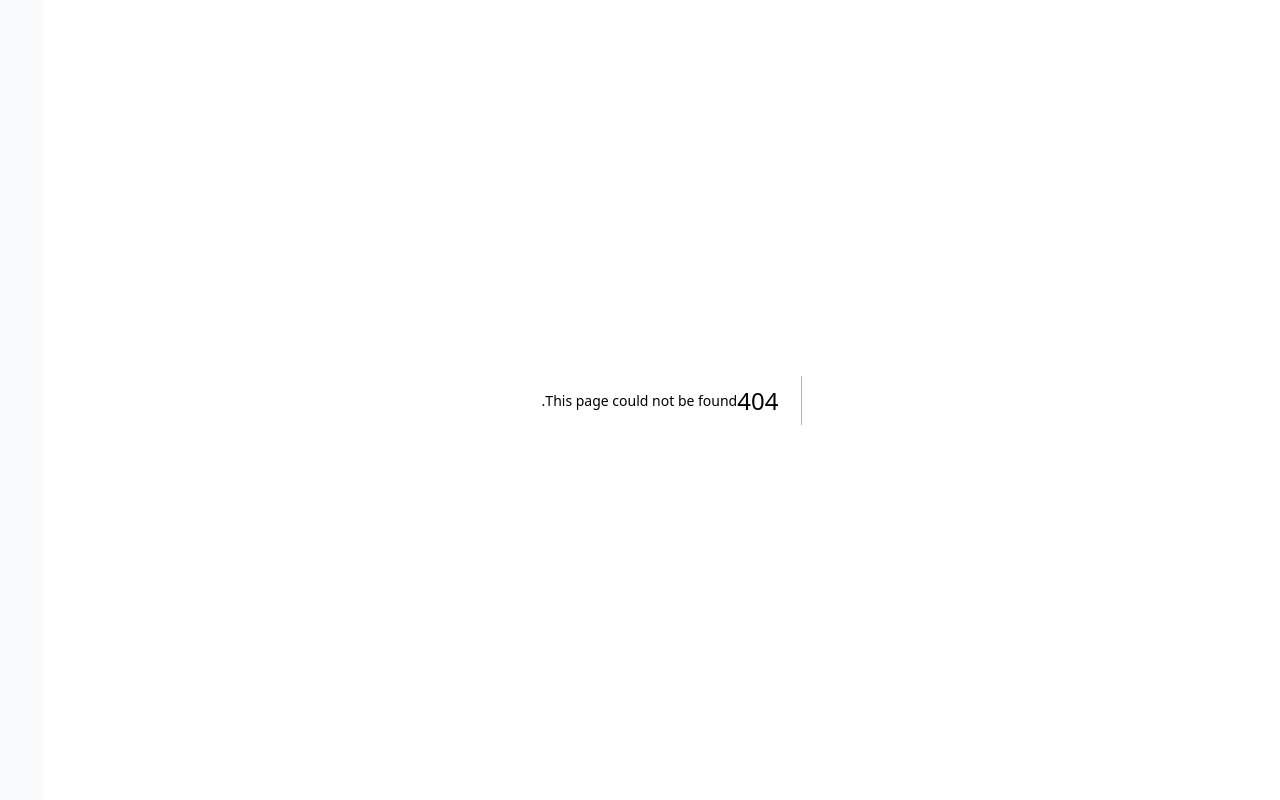
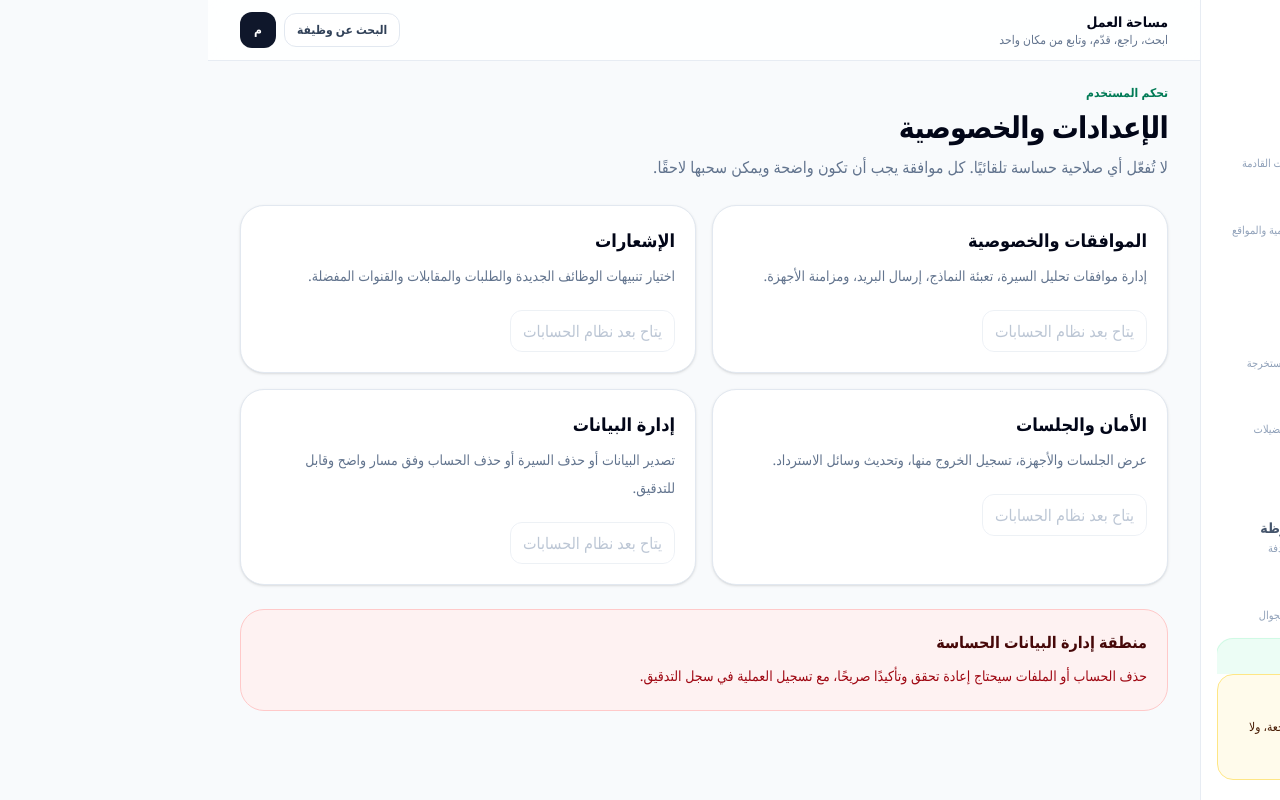
Before and after one commit to Mohammed-3bgarino0-lgtm/job-tracker-platform, a Next.js app in the folder apps/web/: page /settings in a window 1280 px wide. Before the commit this address had no page. Built offline with nearby package versions, Linux system fonts and the light colour scheme.

Commit message:
Add privacy and settings page shell

```diff
--- /dev/null
+++ b/apps/web/src/app/(workspace)/settings/page.tsx
@@ -0,0 +1,58 @@
+import { PageHeader } from '@/components/ui/PageHeader';
+
+const settingsSections = [
+  {
+    title: 'الموافقات والخصوصية',
+    description: 'إدارة موافقات تحليل السيرة، تعبئة النماذج، إرسال البريد، ومزامنة الأجهزة.',
+  },
+  {
+    title: 'الإشعارات',
+    description: 'اختيار تنبيهات الوظائف الجديدة والطلبات والمقابلات والقنوات المفضلة.',
+  },
+  {
+    title: 'الأمان والجلسات',
+    description: 'عرض الجلسات والأجهزة، تسجيل الخروج منها، وتحديث وسائل الاسترداد.',
+  },
+  {
+    title: 'إدارة البيانات',
+    description: 'تصدير البيانات أو حذف السيرة أو حذف الحساب وفق مسار واضح وقابل للتدقيق.',
+  },
+];
+
+export default function SettingsPage() {
+  return (
+    <>
+      <PageHeader
+        eyebrow="تحكم المستخدم"
+        title="الإعدادات والخصوصية"
+        description="لا تُفعّل أي صلاحية حساسة تلقائيًا. كل موافقة يجب أن تكون واضحة ويمكن سحبها لاحقًا."
+      />
+
+      <div className="grid gap-4 md:grid-cols-2">
+        {settingsSections.map((section) => (
+          <section
+            key={section.title}
+            className="rounded-3xl border border-slate-200 bg-white p-5 shadow-sm"
+          >
+            <h2 className="text-lg font-black text-slate-950">{section.title}</h2>
+            <p className="mt-2 text-sm leading-7 text-slate-500">{section.description}</p>
+            <button
+              type="button"
+              disabled
+              className="mt-5 rounded-xl border border-slate-200 px-3 py-2 text-xs font-black text-slate-400"
+            >
+              يتاح بعد نظام الحسابات
+            </button>
+          </section>
+        ))}
+      </div>
+
+      <section className="mt-6 rounded-3xl border border-red-200 bg-red-50 p-5">
+        <h2 className="font-black text-red-950">منطقة إدارة البيانات الحساسة</h2>
+        <p className="mt-2 text-sm leading-7 text-red-800">
+          حذف الحساب أو الملفات سيحتاج إعادة تحقق وتأكيدًا صريحًا، مع تسجيل العملية في سجل التدقيق.
+        </p>
+      </section>
+    </>
+  );
+}
```
